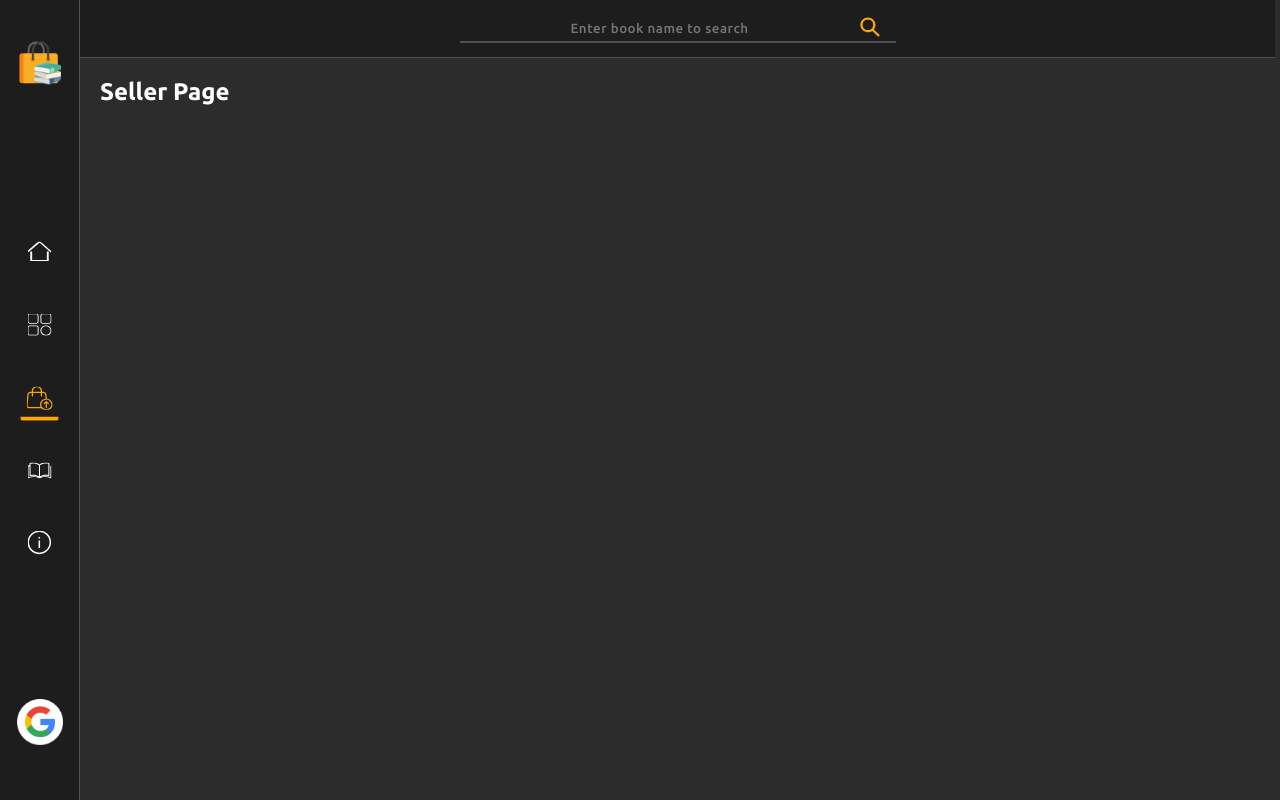
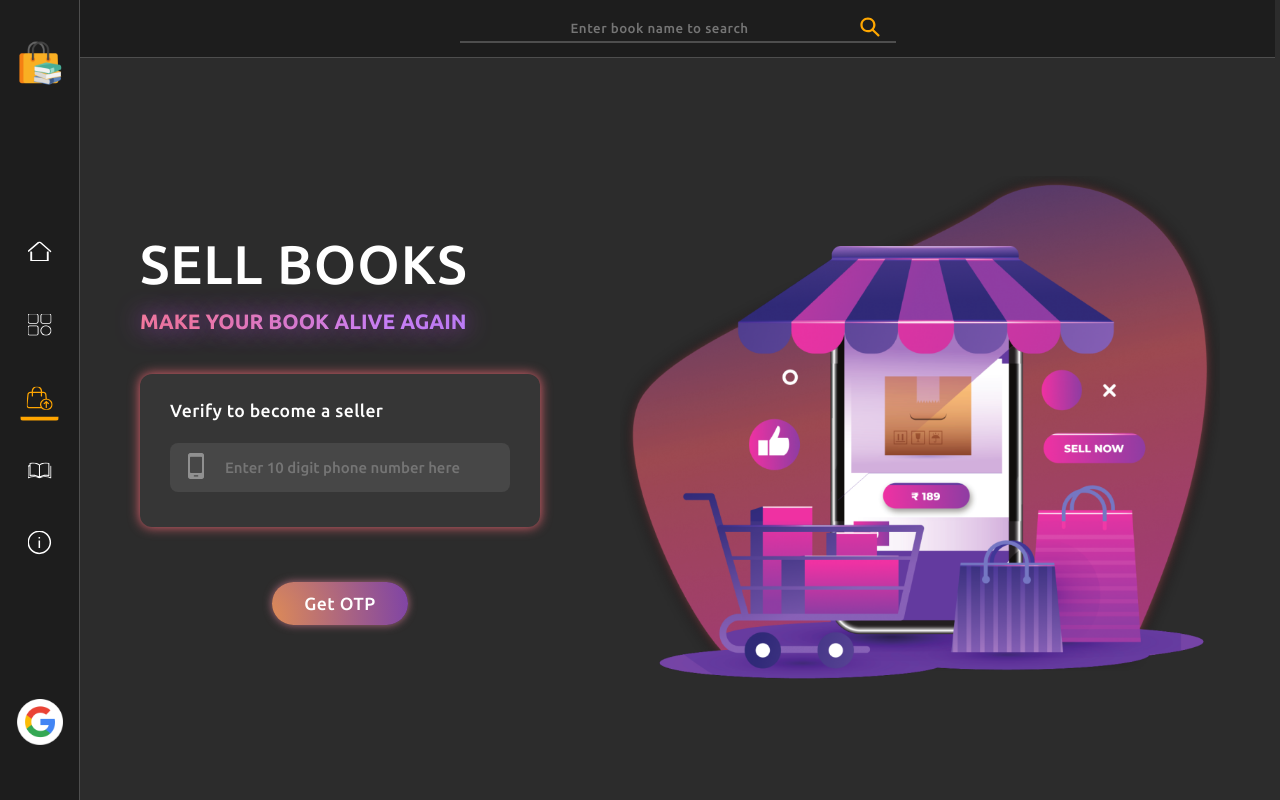
Before and after one commit to akash-singh8/BookCart, a React (Create React App) app: page /seller in a window 1280 px wide. Built offline with nearby package versions, Linux system fonts and the light colour scheme; no server answers.

Commit message:
Created webpage for seller

```diff
--- a/src/components/CSS/home.css
+++ b/src/components/CSS/home.css
@@ -29,7 +29,7 @@
     text-shadow: 0px 0px 45px #e031ed;
 }
 
-#details p{
+#homeDetailp{
     background-color: #363636;
     box-shadow: 0 0 12px #E86571;
     border-radius: 12px;
@@ -43,7 +43,7 @@
     transition: all 0.25s ease-in-out;
 }
 
-#details p:hover{
+#homeDetailp:hover{
     transform: scale(1.01);
     box-shadow: 0 0 16px #E86571;
 }
--- /dev/null
+++ b/src/components/CSS/seller.css
@@ -0,0 +1,54 @@
+#sellerInput{
+    background-color: #363636;
+    box-shadow: 0 0 12px #E86571;
+    border-radius: 12px;
+    font-weight: 500;
+    font-size: 1.1em;
+    letter-spacing: 0.4px;
+    line-height: 24px;
+    padding: 25px 30px;
+    margin-top: 40px;
+    width: 400px;
+    transition: all 0.25s ease-in-out;
+}
+
+#sellerInput:hover{
+    transform: scale(1.01);
+    box-shadow: 0 0 16px #E86571;
+}
+
+#sellerPhoneInput{
+    align-items: center;
+    border-radius: 8px;
+    background-color: rgba(217, 217, 217, 0.1);
+    display: flex;
+    padding: 6px 0 8px 12px;
+    margin-top: 20px;
+    margin-bottom: 10px;
+}
+
+#sellerPhoneInput input{
+    background: none;
+    border: none;
+    color: white;
+    font-family: 'Ubuntu', sans-serif;
+    font-weight: bold;
+    font-size: 1em;
+    letter-spacing: 1px;
+    outline: none;
+    padding: 8px 15px;
+    width: 90%;
+}
+
+#sellerPhoneInput input::placeholder{
+    font-family: 'Ubuntu', sans-serif;
+    font-weight: 500;
+    font-size: 15px;
+    letter-spacing: 0;
+}
+
+input::-webkit-outer-spin-button,
+input::-webkit-inner-spin-button {
+-webkit-appearance: none;
+margin: 0;
+}
--- a/src/components/CSS/topNav.css
+++ b/src/components/CSS/topNav.css
@@ -30,7 +30,7 @@
     outline: none;
 }
 
-::placeholder {
+#topNavSearch input::placeholder {
     font-family: 'Ubuntu', sans-serif;
     font-weight: 500;
     letter-spacing: 0.5px;
--- a/src/components/Home.js
+++ b/src/components/Home.js
@@ -9,7 +9,7 @@ function Home() {
       <div id="details">
         <h1>BOOKCART</h1>
         <h2>WHERE OLD BOOKS COME ALIVE AGAIN</h2>
-        <p>
+        <p id="homeDetailp">
           Your one-stop shop for buying and selling books. Whether you are
           looking for your next favorite read or looking to sell some of your
           gently used books, we've got you covered.
--- a/src/components/Seller.js
+++ b/src/components/Seller.js
@@ -1,9 +1,29 @@
 import React from "react";
+import "./CSS/seller.css";
+import sellerStore from "./images/sellerStore.png";
+import smartphone from "./images/smartphone.png";
 
 function Seller() {
   return (
-    <section>
-      <h1>Seller Page</h1>
+    <section id="home">
+      <div id="details">
+        <h1>SELL BOOKS</h1>
+        <h2>MAKE YOUR BOOK ALIVE AGAIN</h2>
+        <div id="sellerInput">
+          <p>Verify to become a seller</p>
+          <div id="sellerPhoneInput">
+            <img src={smartphone} alt="smartphone" width={28} />
+            <input
+              type="number"
+              placeholder="Enter 10 digit phone number here"
+            />
+          </div>
+        </div>
+        <div id="detailButtons">
+          <button>Get OTP</button>
+        </div>
+      </div>
+      <img src={sellerStore} alt="online store" width={600} />
     </section>
   );
 }
```
Also changed, not shown: src/components/images/sellerStore.png (added), src/components/images/smartphone.png (added).
